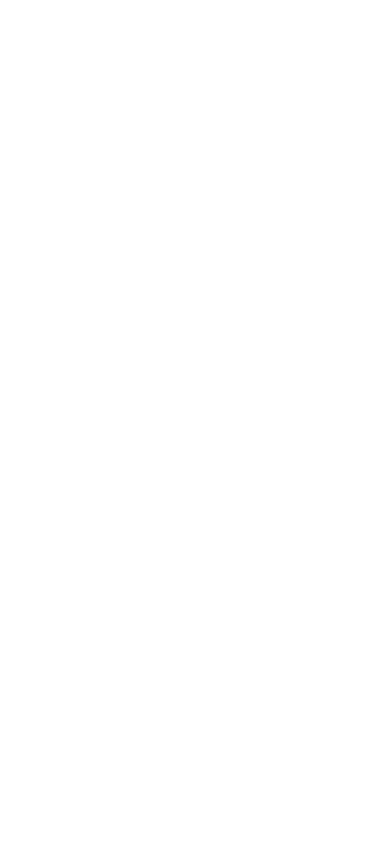
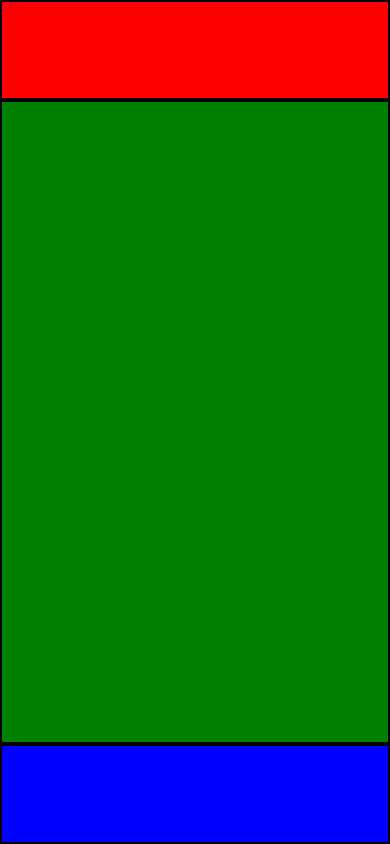
Before and after one commit to corn1200/my-first-expo, a React Native app: screen / in a window 390 px wide. Built offline with nearby package versions, Linux system fonts and the light colour scheme.

Commit message:
flex 속성을 통해 고정 된 값을 제하고 남은 크기를 차지하도록 만들 수 있음

```diff
--- a/src/App.js
+++ b/src/App.js
@@ -1,14 +1,18 @@
 // 필요한 모듈({..., ...}) 불러오기(import)
 import { View, Text, TextInput } from 'react-native';
 import React from 'react';
-import {styles} from './style';
+import { styles } from './style';
 import { StatusBar } from 'expo-status-bar';
+import Box from './Box';
 
 // 화면에 띄워줄 컴포넌트 return()
 export default function App() {
     return (
         <View style={styles.container}>
             <StatusBar style='auto' />
+            <Box style={{ backgroundColor: 'red', height: 100 }} />
+            <Box style={{ backgroundColor: 'green', flex: 1 }} />
+            <Box style={{ backgroundColor: 'blue', height: 100 }} />
         </View>
     );
 }
--- /dev/null
+++ b/src/Box.js
@@ -0,0 +1,8 @@
+import React from "react";
+import { View } from "react-native";
+
+const Box = ({style}) => {
+    return <View style={[{ borderWidth: 2, width: '100%' }, style]}></View>;
+};
+
+export default Box;
```
